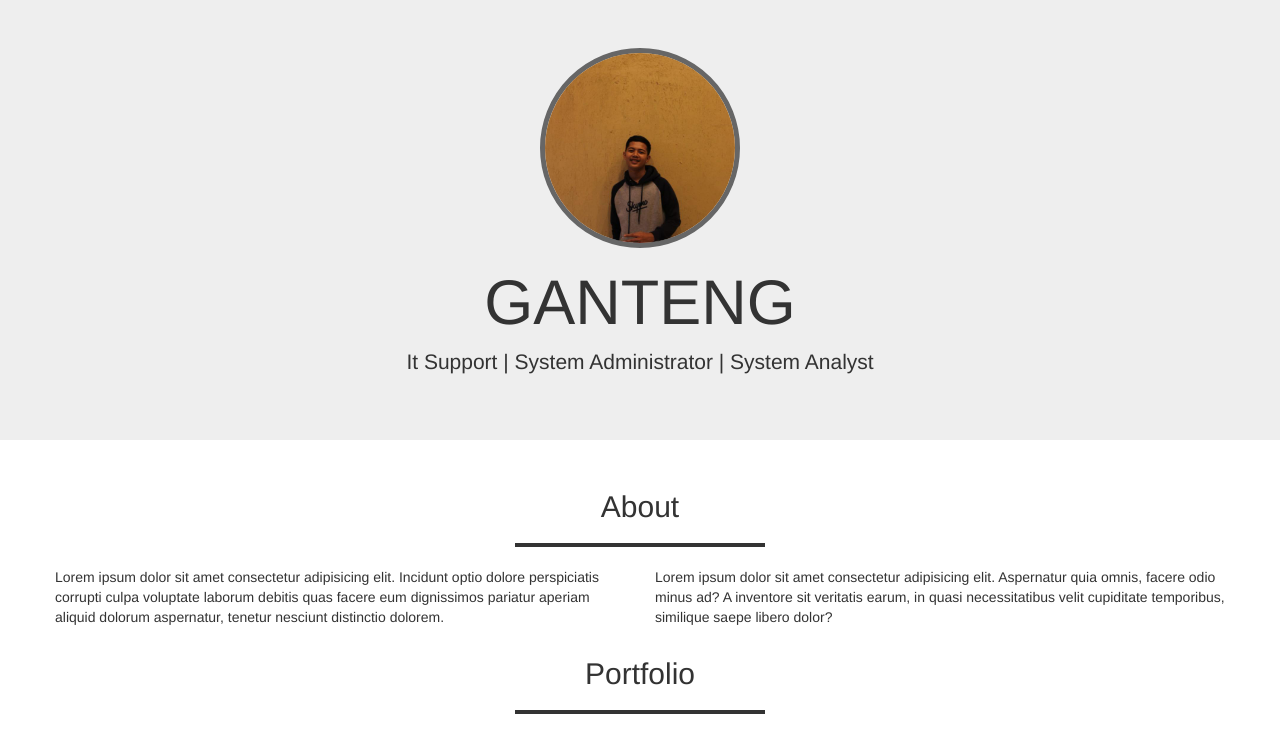
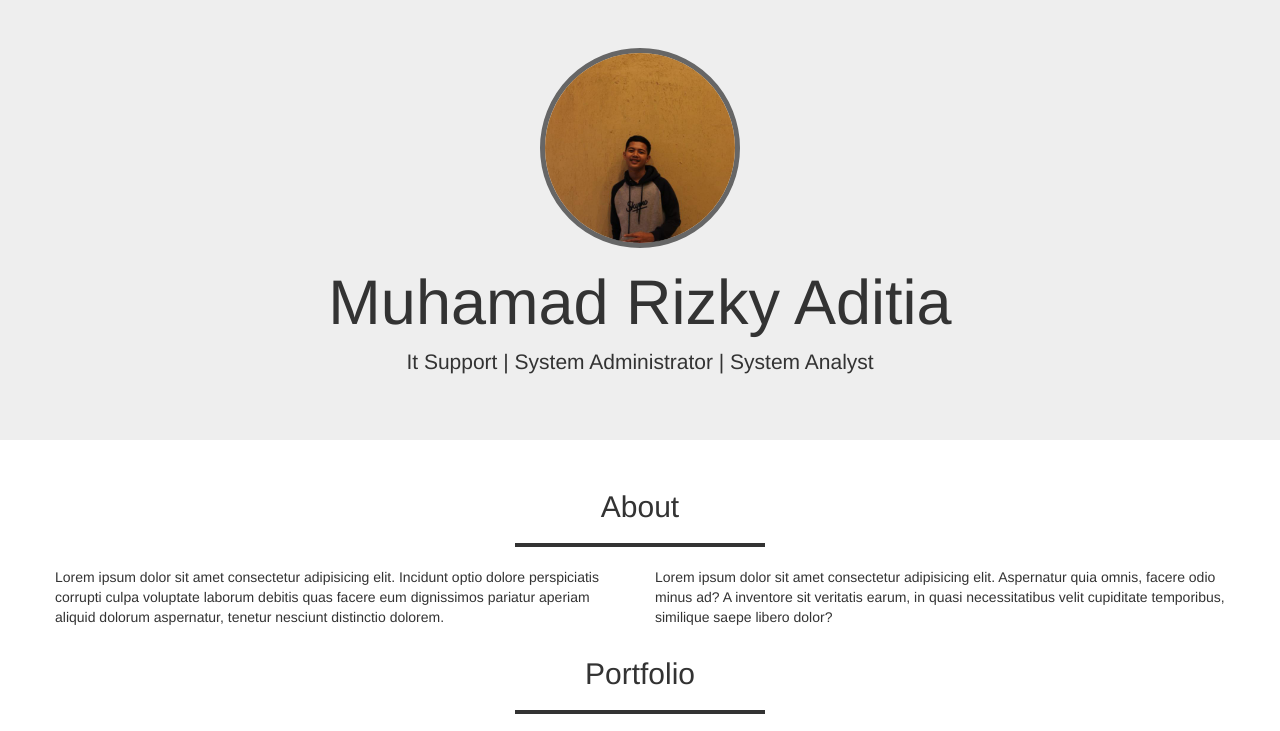
Before and after one commit to RizkyAditia/riwayathidup, a plain HTML site: page public/index.html in a window 1280 px wide. Shown: the top 731 px of the page. Drawn offline with nearby package versions, Linux system fonts and the light colour scheme.

Commit message:
merubah Nama Lagi

```diff
--- a/public/index.html
+++ b/public/index.html
@@ -23,7 +23,7 @@
     <!-- jumbotron -->
     <div class="jumbotron text-center">
         <img src="img/img.jpg" alt="" class="img-circle">
-        <h1>GANTENG</h1>
+        <h1>Muhamad Rizky Aditia</h1>
         <p>It Support | System Administrator | System Analyst</p>
     </div>
     <!-- akhir jumbotron -->
```
